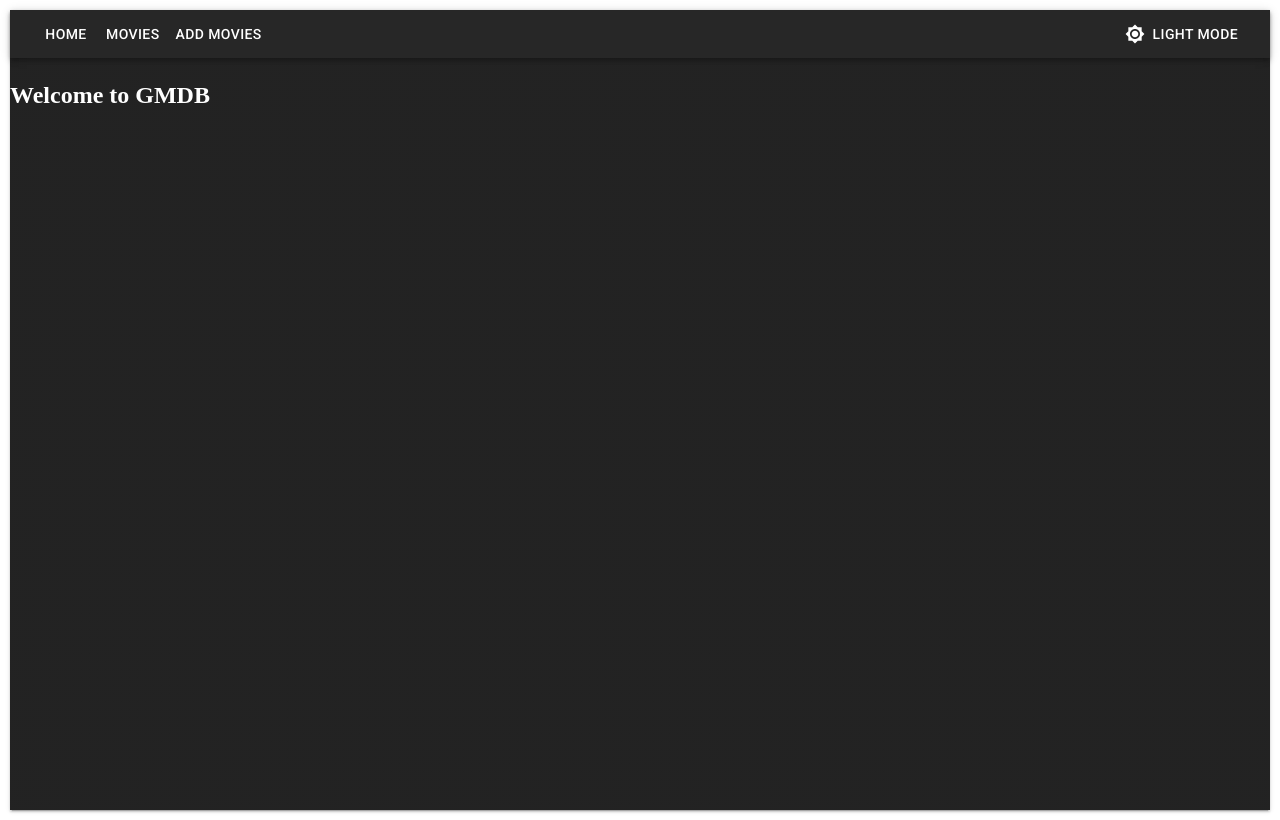
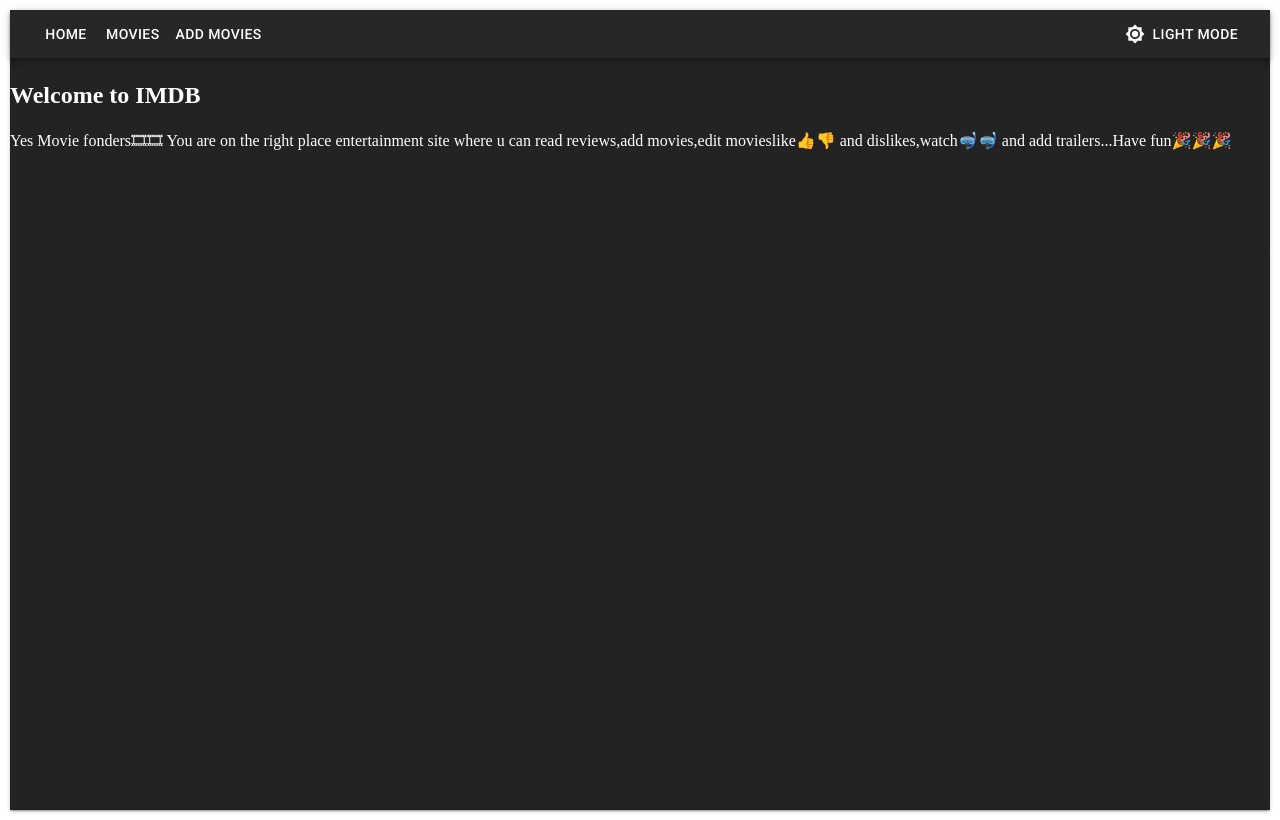
Before and after one commit to Amarnath0510/my-app, a React (Create React App) app: page / in a window 1280 px wide. Built offline with nearby package versions, Linux system fonts and the light colour scheme.

Commit message:
minimal changes

```diff
--- a/src/Welcome.js
+++ b/src/Welcome.js
@@ -1,3 +1,8 @@
 export function Welcome() {
-  return <h2>Welcome to GMDB</h2>;
+  return(
+    <div>
+    <h2>Welcome to IMDB </h2>
+  <p>Yes Movie fonders🎞🎞 You are on the right place  entertainment site where u can read reviews,add movies,edit movieslike👍👎 and dislikes,watch🤿🤿 and add trailers...Have fun🎉🎉🎉</p>
+  </div>
+  )
 }
```
